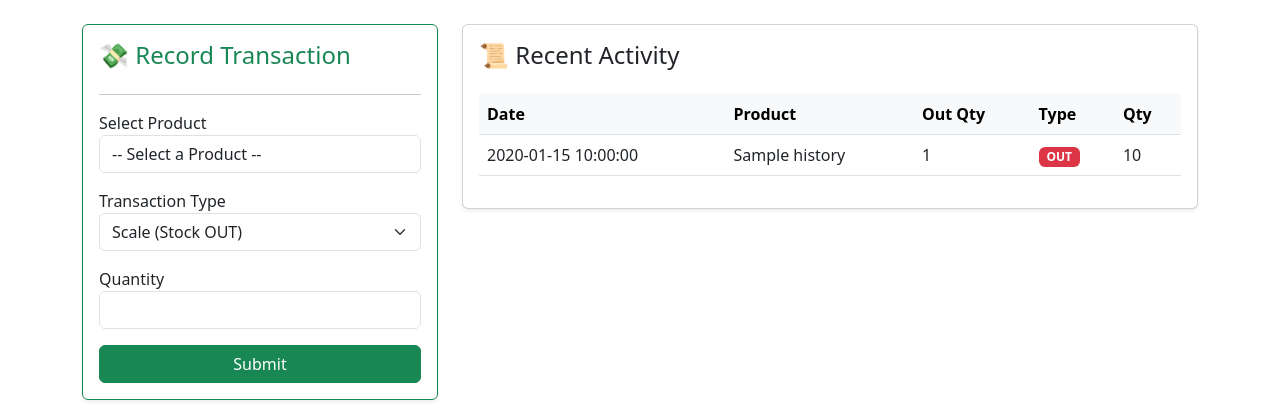
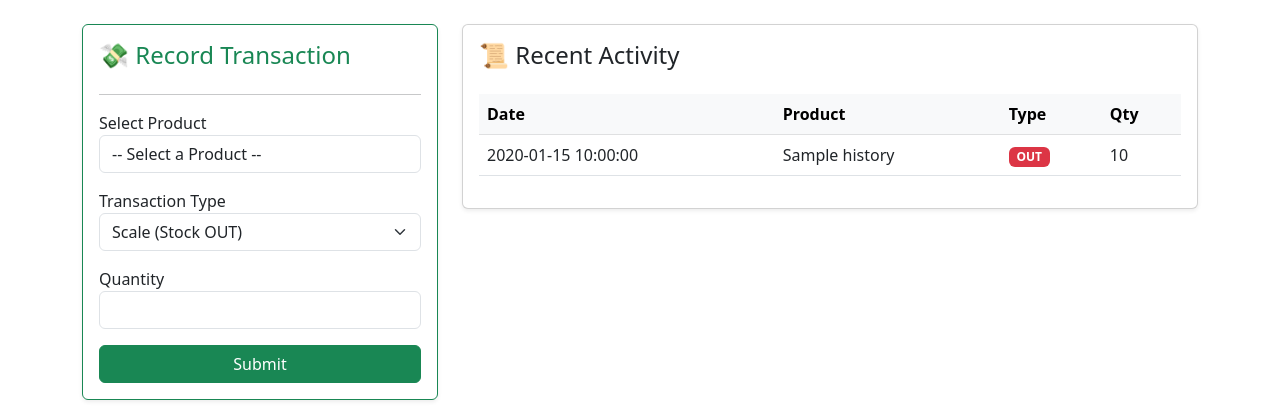
Before and after one commit to Shashankl11/smart-inventory-system, a Flask app: template templates/transactions.html in a window 1280 px wide. Shown: the part 72-492 px from the top of the page. Run offline with Flask 3, Linux system fonts and the light colour scheme; the template is opened without the code that fills it: most values are stand-ins (such as "Sample title", 1, 10 or a date in 2020).

Commit message:
Update transactions.html

```diff
--- a/templates/transactions.html
+++ b/templates/transactions.html
@@ -54,7 +54,6 @@
                             <tr>
                                 <th>Date</th>
                                 <th>Product</th>
-                                <th>Out Qty</th>
                                 <th>Type</th>
                                 <th>Qty</th>
                             </tr>
@@ -64,7 +63,7 @@
                             <tr>
                                 <td>{{ t.txn_date }}</td>
                                 <td>{{ t.name }}</td>
-                                <td>{{ loop.index }}</td>
+
                                 <td>
                                     {% if t.txn_type == 'IN' %}
                                     <span class="badge bg-success">IN</span>
```
